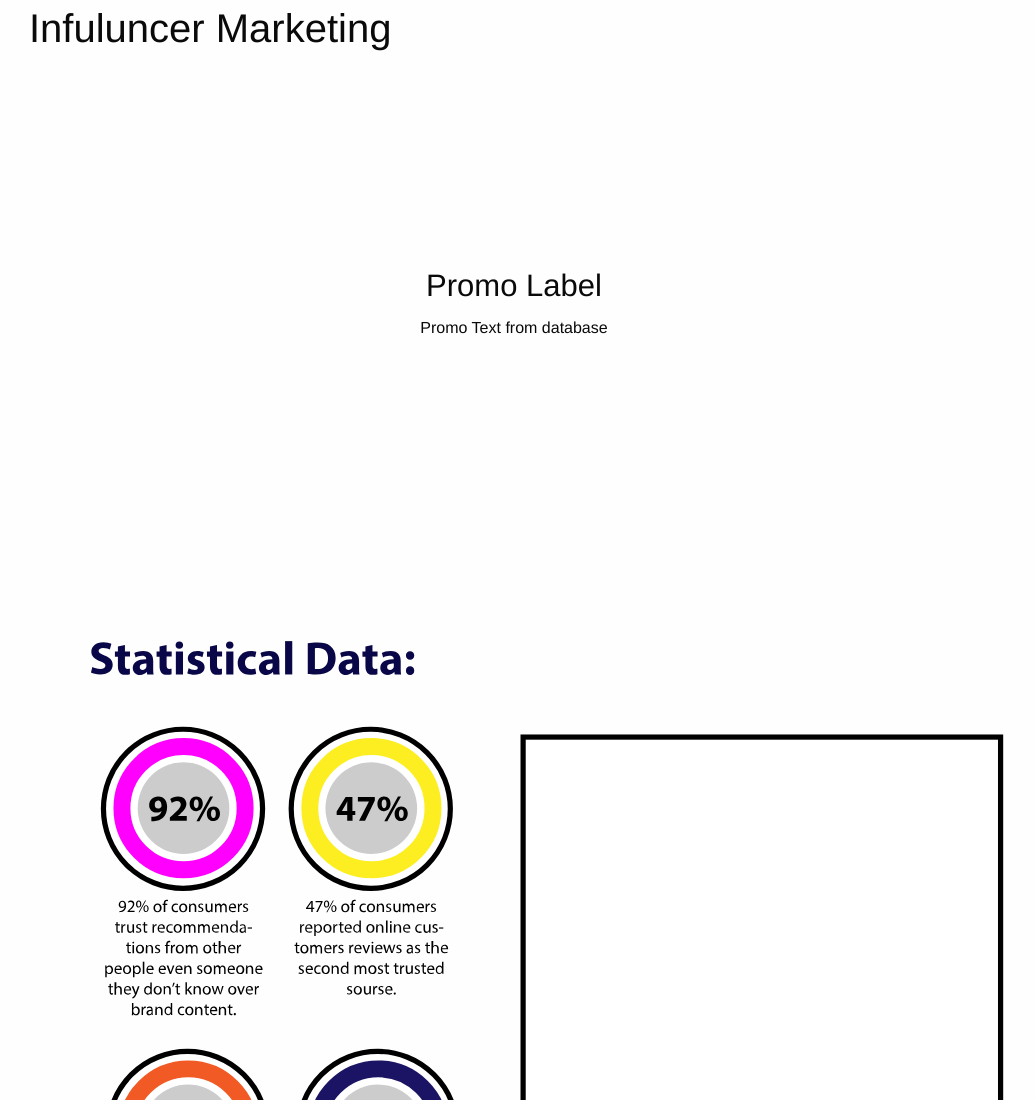
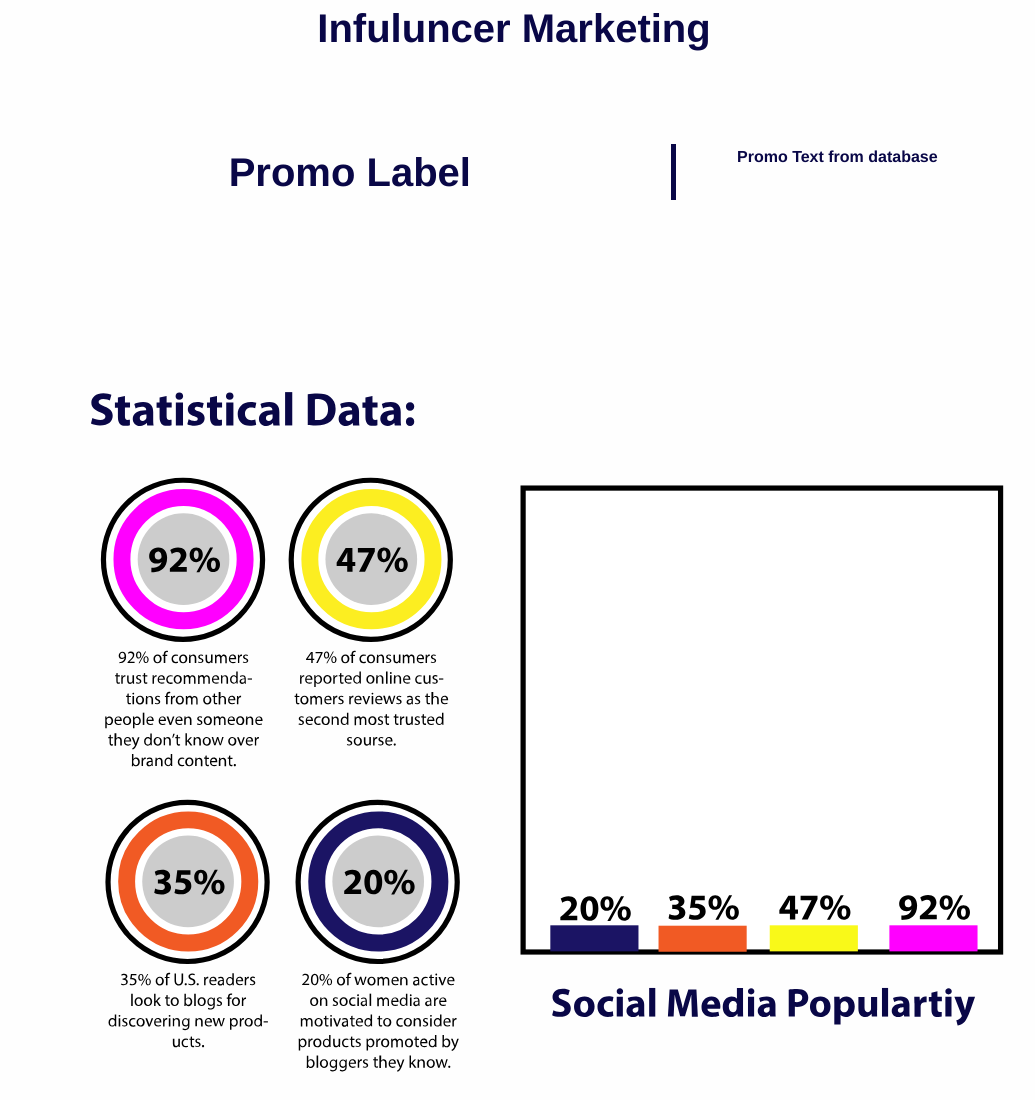
Before and after one commit to abhishek029/Patel_Abhishek_Infographic, a plain HTML site: page index.html in a window 1280 px wide. Shown: the top 1100 px of the page, without its empty margins (126-1161 px from the left). Drawn offline with nearby package versions, Linux system fonts and the light colour scheme; no server answers.

Commit message:
added css to data from database

```diff
--- a/css/main.css
+++ b/css/main.css
@@ -1,4 +1,12 @@
 #promoSection{
-    margin-top: 100px;
-    padding: 100px;
+    margin-top: 80px;
 }
+h2, #promoText , #promoLabel{
+    font-weight: bold;
+    color: #090747;
+}
+
+#promoLabel{
+    font-size: 40px;
+    border-right: 5px solid  #090747;
+}
--- a/index.html
+++ b/index.html
@@ -10,16 +10,16 @@
   </head>
   <body>
     <section class="row">
-      <h2 class="columns">Infuluncer Marketing</h2>
+      <h2 class="columns small-12 small-centered text-center">Infuluncer Marketing</h2>
 
       <!-- taking data from database -->
-      <div class="columns" id="promoSection">
-        <h3 id="promoLabel" class="columns small-12 small-centered text-center">Promo Label</h3>
-        <p id="promoText" class="columns small-7 small-centered text-center">Promo Text from database</p>
+      <div class="columns small-12" id="promoSection">
+        <h3 id="promoLabel" class="columns small-8  text-center">Promo Label</h3>
+        <p id="promoText" class="columns small-4  text-center">Promo Text from database</p>
       </div>
     <svg version="1.1" xmlns:x="&ns_extend;" xmlns:i="&ns_ai;" xmlns:graph="&ns_graphs;"
-    xmlns="http://www.w3.org/2000/svg" xmlns:xlink="http://www.w3.org/1999/xlink" x="0px" y="0px" viewBox="0 0 768 1418.4"
-    style="enable-background:new 0 0 768 1418.4;" xml:space="preserve">
+    xmlns="http://www.w3.org/2000/svg" xmlns:xlink="http://www.w3.org/1999/xlink" x="0px" y="0px" viewBox="0 0 768 1408.4"
+    style="enable-background:new 0 0 768 1408.4;" xml:space="preserve">
       <style type="text/css">
         .st0{fill:#E4E5EF;stroke:#000000;stroke-width:2;stroke-miterlimit:10;}
         .st1{fill:none;stroke:#000000;stroke-width:2;stroke-miterlimit:10;}
@@ -2529,6 +2529,7 @@
 
 </section>
     <script src="https://cdnjs.cloudflare.com/ajax/libs/gsap/2.0.2/TweenMax.min.js"></script>
+    <script src="https://cdnjs.cloudflare.com/ajax/libs/gsap/2.0.2/TweenMax.min.js"></script>
 
     <script src="js/vendor/jquery.js"></script>
     <script src="js/vendor/what-input.js"></script>
--- a/js/main.js
+++ b/js/main.js
@@ -4,12 +4,12 @@ const promoText = document.querySelector("#promoText");
 
 
 function addingPromoText(){
-    console.log("gv");
+
     fetch(`./includes/connect.php`)
     .then(res => res.json())
     .then(data => {
         // just to check data is coming or not
-        console.log(data[0]);
+        // console.log(data[0]);
 
         // divided data into different feilds
         const {promo_id, promo_title, promo_label, promo_text} = data[0]
@@ -26,14 +26,9 @@ function addingPromoText(){
 addingPromoText();
 
 
+TweenMax.from("#promoText", 1, {scale:0});
+// TweenMax.to("#promoSection", 3, {backgroundColor:'red'});
 
-
-
-
-
-
-//main title
-TweenMax.staggerFrom(".mainTitle", 0.8, {opacity:0,scale:0,x:-10,y:-100},0.1);
 
 //default values of bars
 TweenMax.to("#twentybar, #bar", 1, {y:33.3,height:20, ease:Bounce.easeOut});
```
